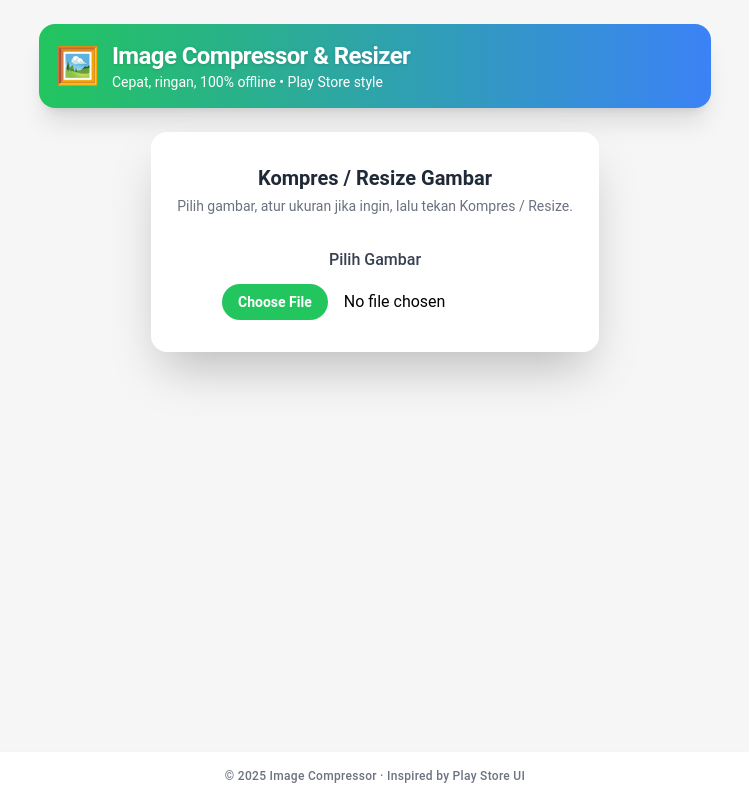
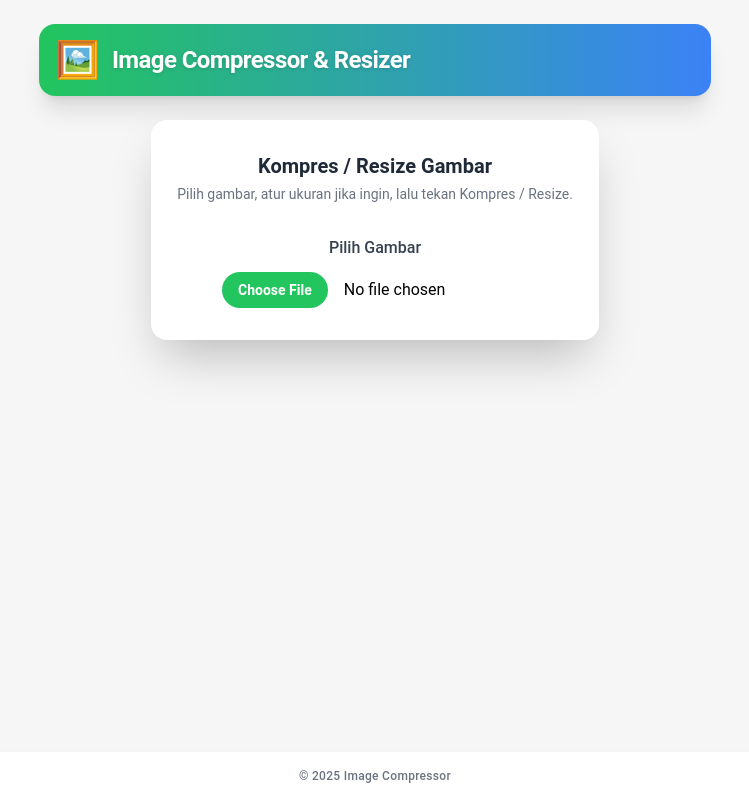
Before and after one commit to pejuangreceh5/Image-Resizer, a Next.js app: page / in a window 1280 px wide. Shown: the whole page, without its empty margins (265-1014 px from the left). Built offline with nearby package versions, Linux system fonts and the light colour scheme.

Commit message:
Update page.tsx

```diff
--- a/app/page.tsx
+++ b/app/page.tsx
@@ -3,21 +3,18 @@
 export default function Home() {
   return (
     <div className="min-h-screen flex flex-col items-center pt-6 pb-16 bg-[#f6f6f6]">
-      {/* HEADER ala Play Store */}
+      {/* HEADER */}
       <header className="w-full max-w-2xl mx-auto flex items-center gap-3 p-4 bg-gradient-to-r from-green-500 to-blue-500 rounded-2xl shadow-xl mb-6 animate-fade-in">
         <span className="text-4xl">🖼️</span>
         <div>
           <h1 className="text-white text-2xl font-bold tracking-tight drop-shadow">Image Compressor & Resizer</h1>
-          <p className="text-white text-sm">Cepat, ringan, 100% offline • Play Store style</p>
         </div>
       </header>
-
-      {/* CARD: Komponen utama */}
+      {/* CARD */}
       <ImageCompressor />
-
-      {/* FOOTER ala Play Store */}
+      {/* FOOTER */}
       <footer className="fixed bottom-0 left-0 w-full flex justify-center py-4 bg-white/95 border-t border-gray-100 text-gray-500 text-xs font-medium tracking-wide rounded-t-2xl">
-        © {new Date().getFullYear()} Image Compressor · Inspired by Play Store UI
+        © {new Date().getFullYear()} Image Compressor
       </footer>
     </div>
   );
```
